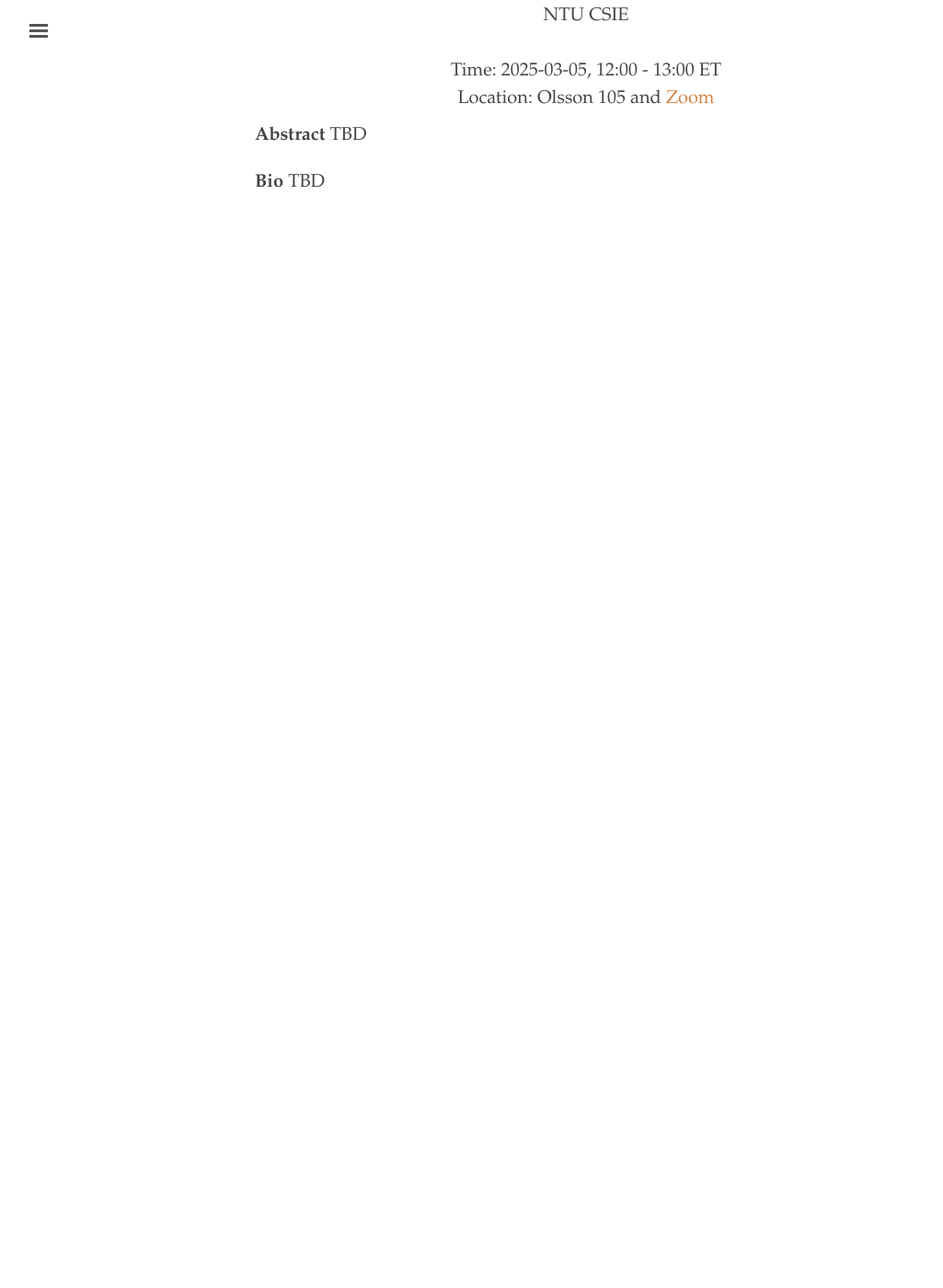
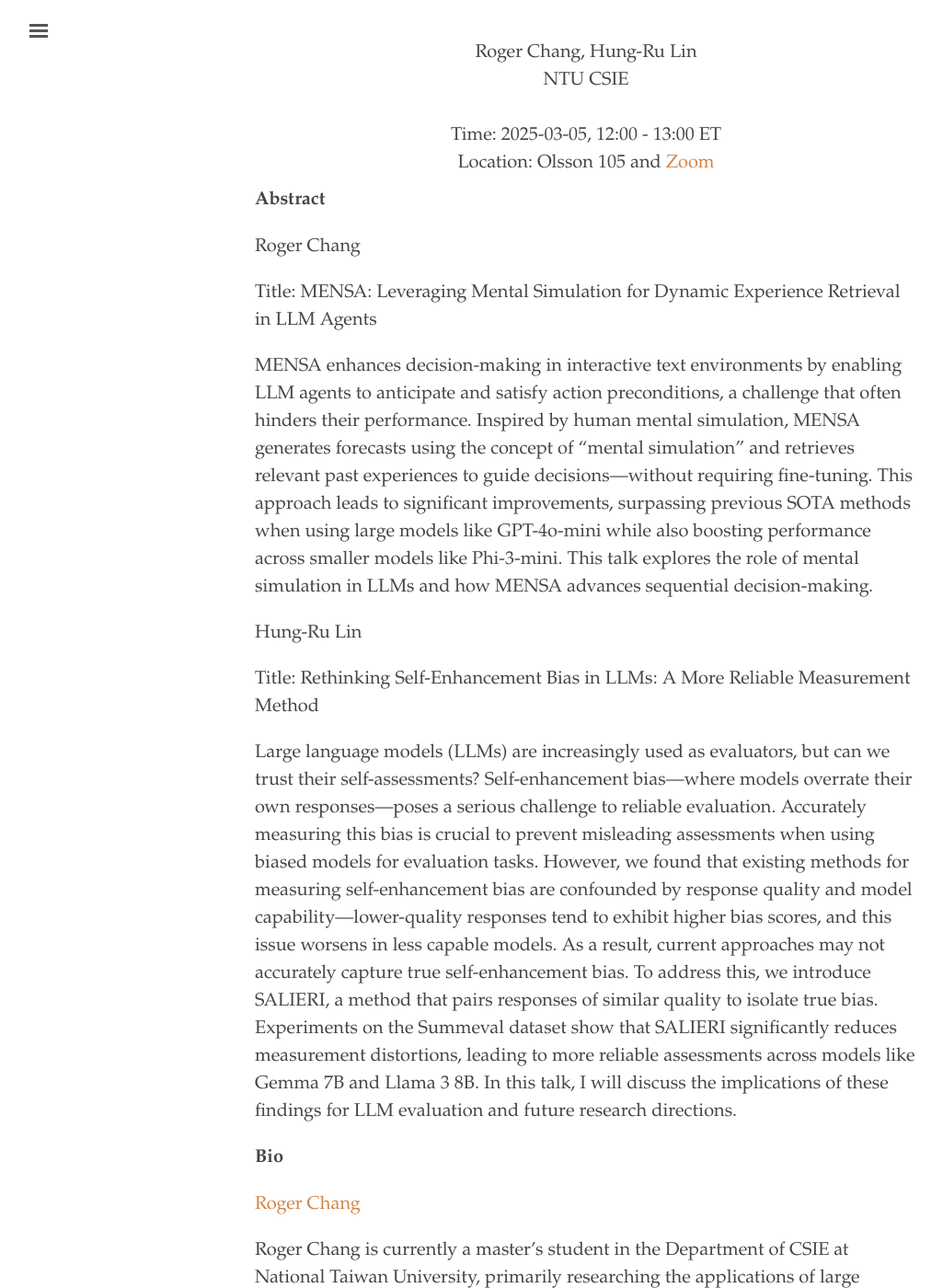
Before and after one commit to uvaml/uvaml.github.io, a Jekyll site: the page built from _texts/2025-03-05.md, in a window 1280 px wide and 1400 px high, scrolled down 270 px. Shown: the whole window at 92% size, without its empty margins (3-1028 px from the left). Built offline with Jekyll 4.4.1, drawn with Linux system fonts in a browser that asks for light colours; before the commit the page ends 900 px from its top, so only the background shows below that; some of the changed text lies outside the part shown.

Commit message:
update talk intro

```diff
--- a/_texts/2025-03-05.md
+++ b/_texts/2025-03-05.md
@@ -1,7 +1,7 @@
 ---
 layout: post
-title: "TBD"
-author: "Chung-Che Chang, Hung-Ru Lin"
+title: "Leveraging Mental Simulation for Dynamic Experience Retrieval in LLM Agents & Rethinking Self-Enhancement Bias in LLMs"
+author: "Roger Chang, Hung-Ru Lin"
 homepage: ""
 image: ""
 org: "NTU CSIE"
@@ -13,7 +13,29 @@ editor: Yen-Ling Kuo
 ---
 
 **Abstract**
-TBD
+
+Roger Chang
+
+Title: MENSA: Leveraging Mental Simulation for Dynamic Experience Retrieval in LLM Agents
+
+MENSA enhances decision-making in interactive text environments by enabling LLM agents to anticipate and satisfy action preconditions, a challenge that often hinders their performance. Inspired by human mental simulation, MENSA generates forecasts using the concept of "mental simulation" and retrieves relevant past experiences to guide decisions—without requiring fine-tuning. This approach leads to significant improvements, surpassing previous SOTA methods when using large models like GPT-4o-mini while also boosting performance across smaller models like Phi-3-mini. This talk explores the role of mental simulation in LLMs and how MENSA advances sequential decision-making.
+
+Hung-Ru Lin
+
+Title: Rethinking Self-Enhancement Bias in LLMs: A More Reliable Measurement Method
+
+Large language models (LLMs) are increasingly used as evaluators, but can we trust their self-assessments? Self-enhancement bias—where models overrate their own responses—poses a serious challenge to reliable evaluation. Accurately measuring this bias is crucial to prevent misleading assessments when using biased models for evaluation tasks.
+However, we found that existing methods for measuring self-enhancement bias are confounded by response quality and model capability—lower-quality responses tend to exhibit higher bias scores, and this issue worsens in less capable models. As a result, current approaches may not accurately capture true self-enhancement bias.
+To address this, we introduce SALIERI, a method that pairs responses of similar quality to isolate true bias. Experiments on the Summeval dataset show that SALIERI significantly reduces measurement distortions, leading to more reliable assessments across models like Gemma 7B and Llama 3 8B. In this talk, I will discuss the implications of these findings for LLM evaluation and future research directions.
 
 **Bio**
-TBD
+
+[Roger Chang](http://www.linkedin.com/in/roger-ccchang)
+
+Roger Chang is currently a master’s student in the Department of CSIE at National Taiwan University, primarily researching the applications of large language models (LLMs) and AI agents. His master’s thesis focuses on executing complex scientific experimental tasks, exploring how AI agents, with LLMs as their decision-making core, can better leverage past experiences to improve long-term performance in complex tasks aiming to lower the capability threshold of LLMs.
+Roger graduated from the Department of EE at National Cheng Kung University Department of EE and previously worked as a Technology Strategy Intern at Delta Electronics, focusing on cutting-edge technologies in LLMs, LLM agents, robotics, and related fields.
+
+
+[Hung-Ru Lin](http://www.linkedin.com/in/hung-ru-lin-5398b7207)
+
+Hung-Ru Lin is a graduate student in Computer Science at National Taiwan University, specializing in Natural Language Processing (NLP). His research focuses on evaluating large language models (LLMs), with an emphasis on bias in NLG evaluation.
```
